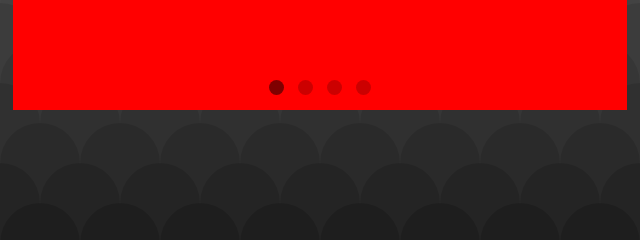
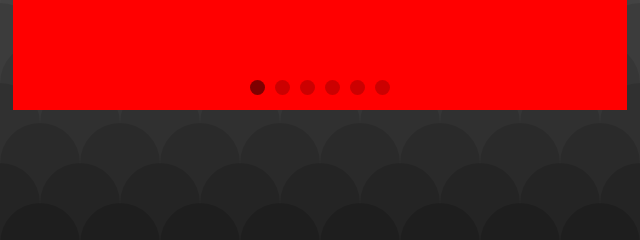
Before and after one commit to PableteProgramming/PableteProgramming.github.io, a plain HTML site: page index.html in a window 1280 px wide. Shown: the part 397-637 px from the top of the page, 320-960 px from the left. Drawn offline with Linux system fonts and the light colour scheme.

Commit message:
Adding carousel buttons dynamically

```diff
--- a/index.html
+++ b/index.html
@@ -52,12 +52,11 @@
                 <div class="item" style="background:green;">NinjaFrog 2</div>
                 <div class="item" style="background:yellow;">NinjaFrog 3</div>
                 <div class="item" style="background:violet;">NinjaFrog 4</div>
+                <div class="item" style="background:blue;">NinjaFrog 5</div>
+                <div class="item" style="background:black;">NinjaFrog 6</div>
             </div>
             <div class="buttons">
-                <div class="button"></div>
-                <div class="button"></div>
-                <div class="button"></div>
-                <div class="button"></div>
+                <!--This part will be added dynamically-->
             </div>
             <div class="arrows">
                 <div class="left-arrow-container">
--- a/src/carousel.js
+++ b/src/carousel.js
@@ -7,10 +7,12 @@
         <div class="item" style="background:violet;"></div>
     </div>
     <div class="buttons">
+        <!--This part will be added dynamically-->
         <div class="button selected"></div>
         <div class="button"></div>
         <div class="button"></div>
         <div class="button"></div>
+        <!--------------------------------->
     </div>
     <div class="arrows">
         <div class="left-arrow-container">
@@ -30,7 +32,14 @@ class Carousel{
         this.items= this.id+" .items"
         this.index=index-1
         this.arrows= this.id+" .arrows"
-        this.maxIndex= $(this.buttons+" .button").toArray().length-1
+        this.maxIndex= $(this.items+" .item").toArray().length-1
+
+        //Add the buttons dynamically
+        //Avoid getting mixed with class "this" and jquery "this"
+        let $this=this
+        $(this.items+" .item").each(function(){
+            $($this.buttons).append('<div class="button"></div>')
+        })
 
         //Show the first slide
         $($(this.items+" .item").toArray()[this.index]).addClass("show")
```
